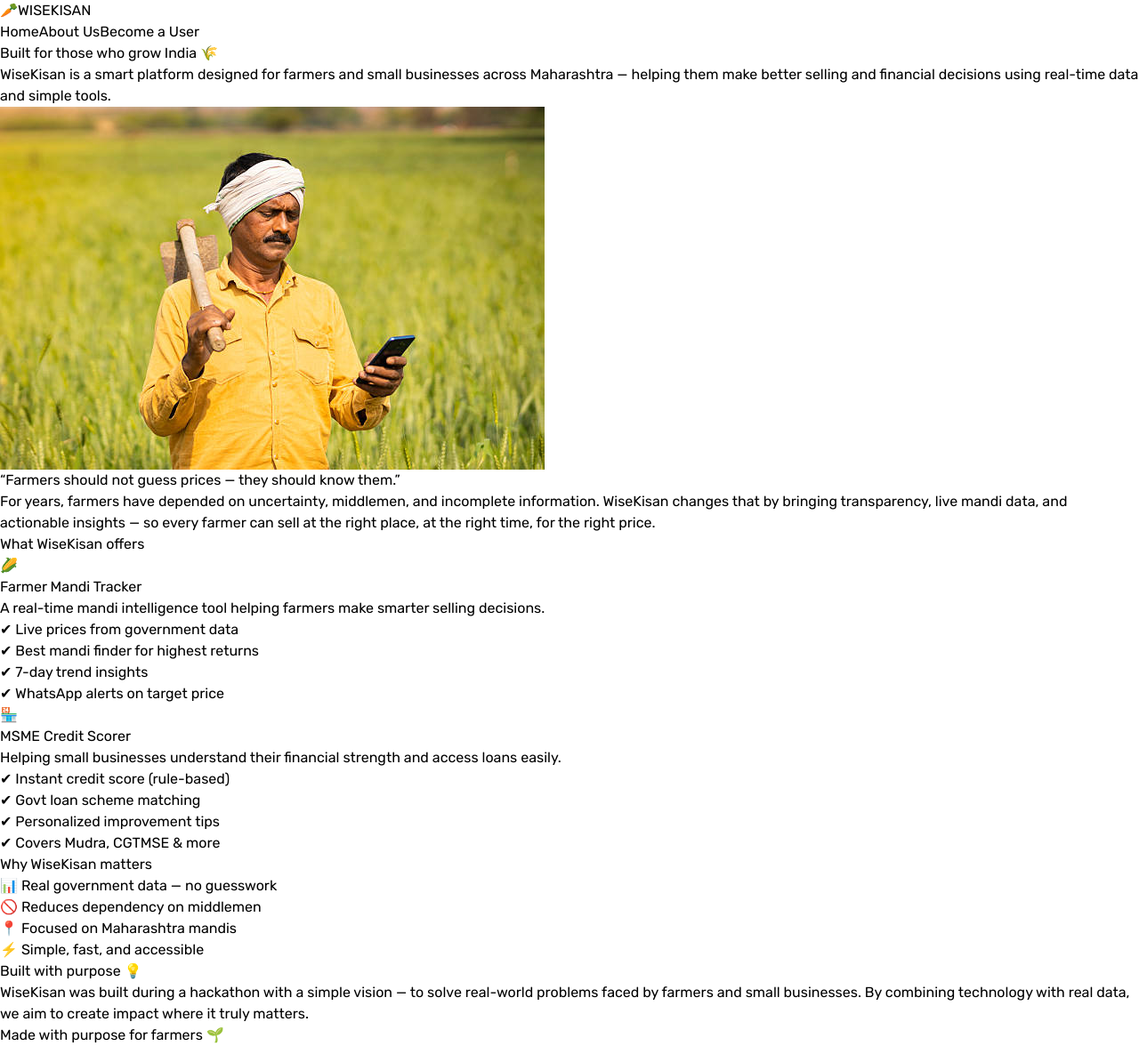
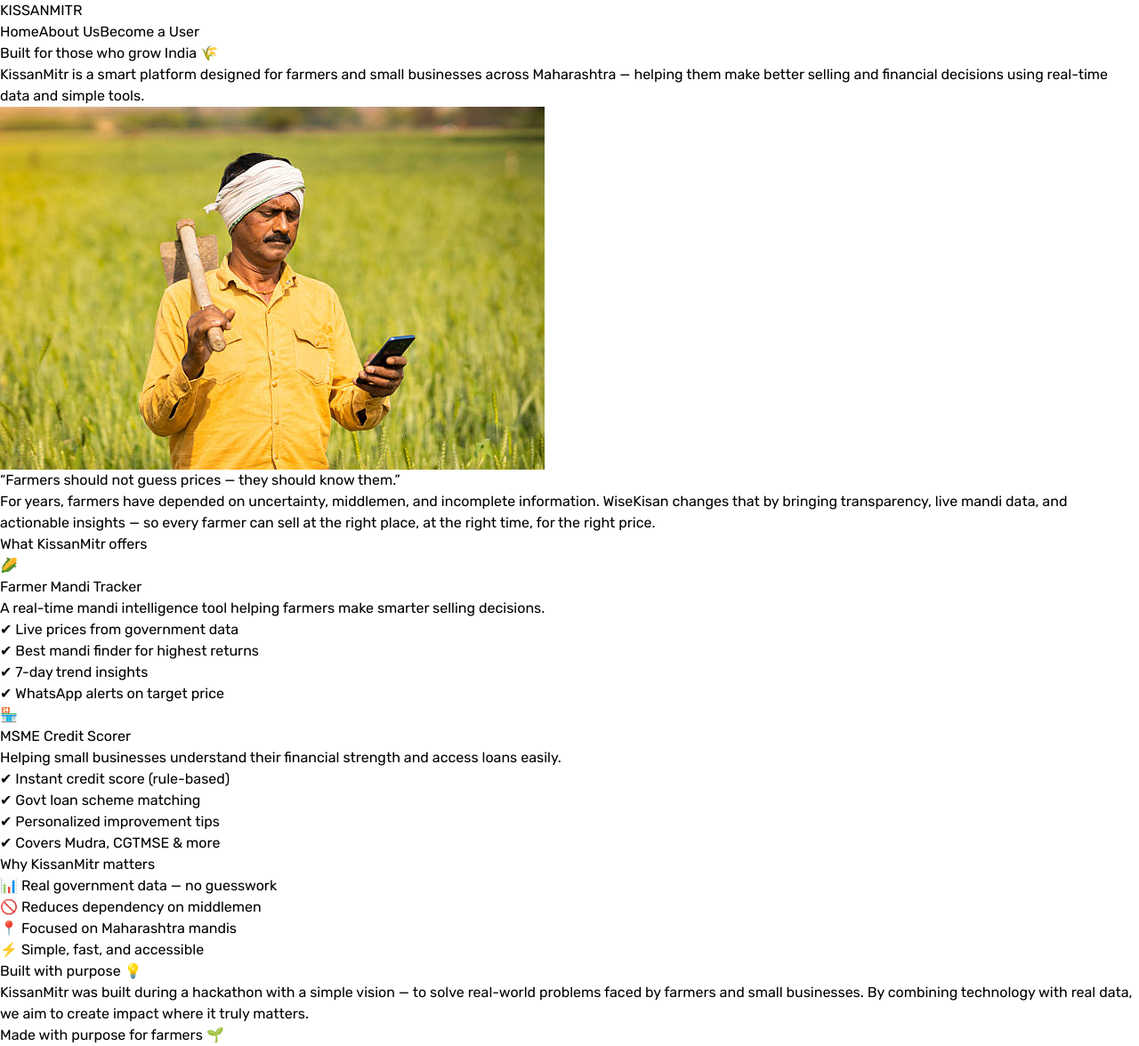
Before and after one commit to purvapatil11/Kruhsi-mitr, a Next.js app: page /about in a window 1280 px wide. Shown: the whole page at 89% size. Built offline with nearby package versions, Linux system fonts and the light colour scheme.

Commit message:
fix: added sizingand fixed UI

```diff
--- a/app/about/page.js
+++ b/app/about/page.js
@@ -10,8 +10,7 @@
         <div className="max-w-7xl mx-auto flex items-center justify-between">
 
           <div className="flex items-center gap-2 text-2xl font-extrabold">
-            <span className="text-4xl">🥕</span>
-            <span className="uppercase">WISEKISAN</span>
+            <span className="uppercase">KISSANMITR</span>
           </div>
 
           <div className="hidden md:flex items-center gap-8 text-sm font-medium">
@@ -34,7 +33,7 @@
             </h1>
 
             <p className="text-lg text-gray-600 leading-relaxed">
-              WiseKisan is a smart platform designed for farmers and small businesses
+              KissanMitr is a smart platform designed for farmers and small businesses
               across Maharashtra — helping them make better selling and financial decisions
               using real-time data and simple tools.
             </p>
@@ -72,7 +71,7 @@
         <div className="max-w-6xl mx-auto">
 
           <h2 className="text-3xl font-bold mb-10">
-            What WiseKisan offers
+            What KissanMitr offers
           </h2>
 
           <div className="grid md:grid-cols-2 gap-8">
@@ -116,7 +115,7 @@
         <div className="max-w-6xl mx-auto">
 
           <h2 className="text-3xl font-bold mb-10">
-            Why WiseKisan matters
+            Why KissanMitr matters
           </h2>
 
           <div className="grid md:grid-cols-4 gap-6">
@@ -148,7 +147,7 @@
           </h2>
 
           <p className="text-gray-600 leading-relaxed">
-            WiseKisan was built during a hackathon with a simple vision —
+            KissanMitr was built during a hackathon with a simple vision —
             to solve real-world problems faced by farmers and small businesses.
             By combining technology with real data, we aim to create impact
             where it truly matters.
--- a/app/page.js
+++ b/app/page.js
@@ -15,6 +15,8 @@
           {/* Menu */}
           <div className="hidden md:flex items-center gap-8 text-sm font-medium">
             <span className="hover:underline cursor-pointer">Home</span>
+
+
 
             <Link href="/about" className="hover:underline cursor-pointer">
               About Us
```
